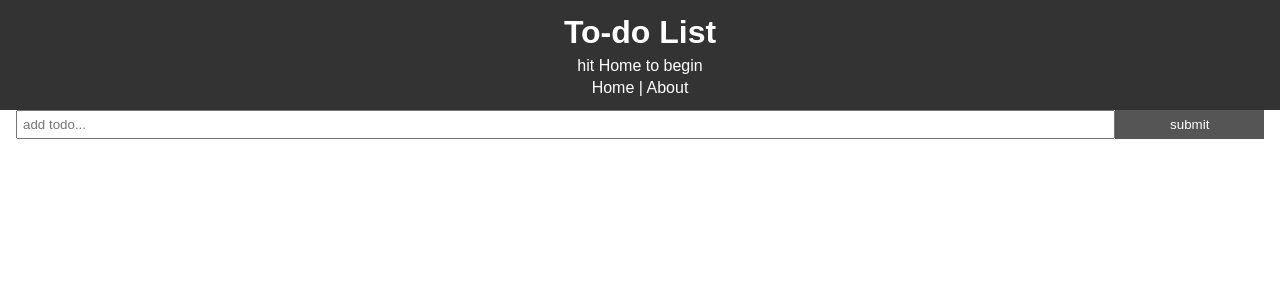
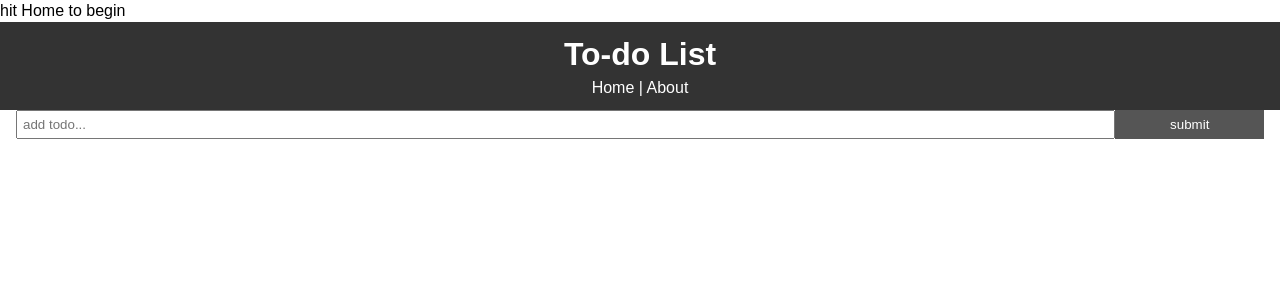
Before and after one commit to johnrgill/ToDoApp, a React (Create React App) app: page / in a window 1280 px wide. Shown: the top 300 px of the page. Built offline with nearby package versions, Linux system fonts and the light colour scheme; no server answers.

Commit message:
must hit home button

```diff
--- a/src/App.js
+++ b/src/App.js
@@ -48,6 +48,7 @@ class App extends Component{
     return (
       <Router>
         <div className="App">
+        <p>hit Home to begin</p>
           <Header />
           <Route path="/" render={props => (
             <React.Fragment>
--- a/src/components/layout/Header.js
+++ b/src/components/layout/Header.js
@@ -4,7 +4,6 @@ function Header() {
     return (
         <header style={headerStyle}>
             <h1>To-do List</h1>
-            <p>hit Home to begin</p>
             <Link style={linkStyle} to="/toDoApp">Home</Link> | <Link style={linkStyle} to="/toDoApp/about">About</Link>
         </header>
     );
```
